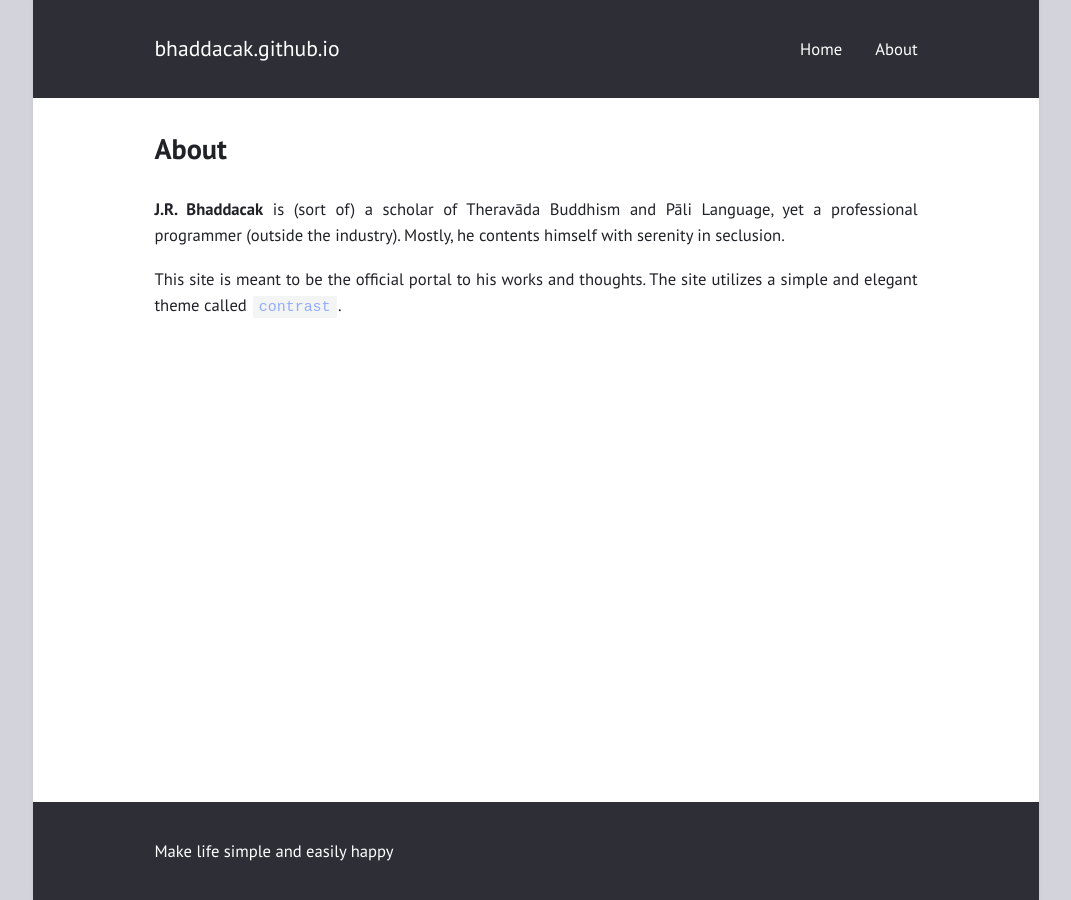
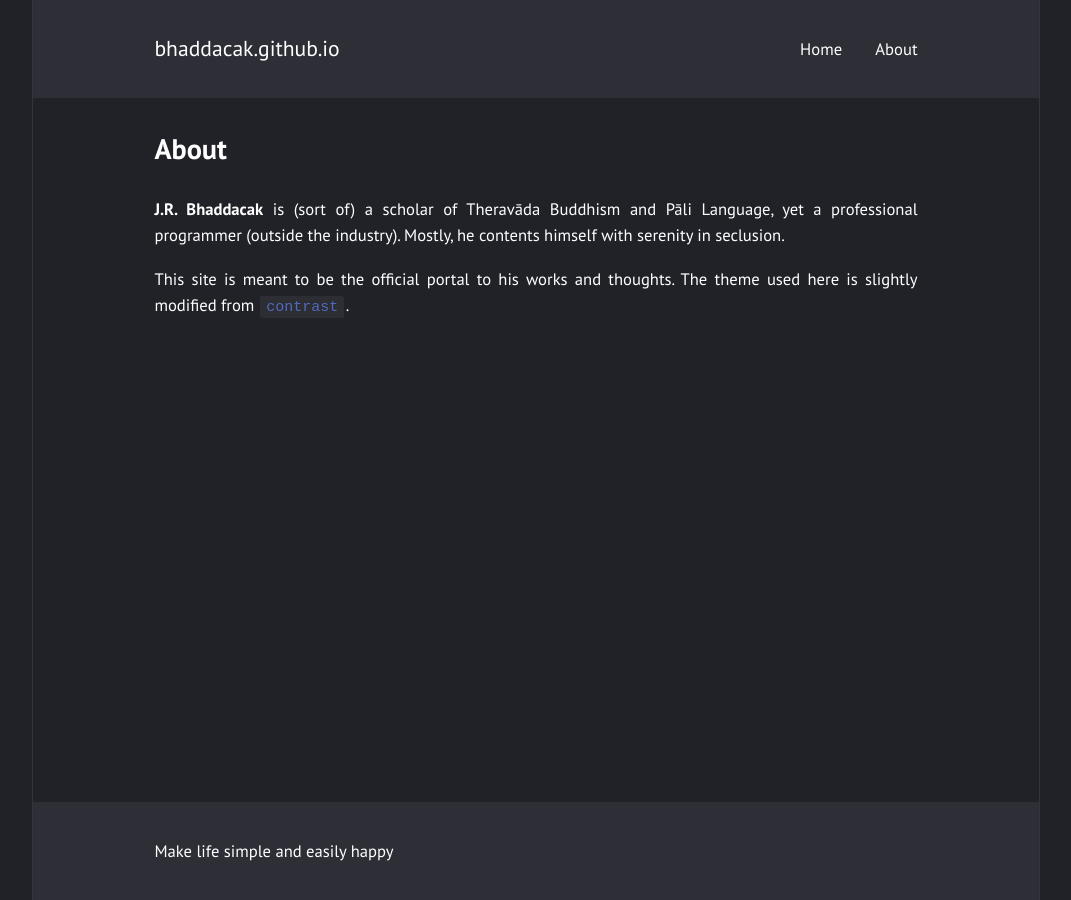
Before and after one commit to bhaddacak/bhaddacak.github.io, a Jekyll site: the page built from README.md, in a window 1280 px wide. Shown: the whole page, without its empty margins (104-1175 px from the left). Built offline with Jekyll 4.4.1, drawn with Linux system fonts in a browser that asks for light colours.

Commit message:
Force dark color scheme

```diff
--- a/README.md
+++ b/README.md
@@ -6,4 +6,4 @@ layout: page
 
 **J.R. Bhaddacak** is (sort of) a scholar of Theravāda Buddhism and Pāli Language, yet a professional programmer (outside the industry). Mostly, he contents himself with serenity in seclusion.
 
-This site is meant to be the official portal to his works and thoughts. The site utilizes a simple and elegant theme called [`contrast`](https://niklasbuschmann.github.io/contrast/).
+This site is meant to be the official portal to his works and thoughts. The theme used here is slightly modified from [`contrast`](https://github.com/niklasbuschmann/contrast).
--- a/assets/css/frame.sass
+++ b/assets/css/frame.sass
@@ -4,11 +4,13 @@
 @import index, font, basic, layout, classes
 
 html
-  background: lighten($dark, 70%)
+  background: $dark
   padding: 0 calc(38% - 21em)
 
 body
-  box-shadow: 0 0 .3em lighten($dark, 65%)
+  background: $dark
+  color: $light
+  box-shadow: 0 0 0 1px lighten($dark, 8%)
 
 body > header, body > footer
   background: lighten($dark, 5%)
```
